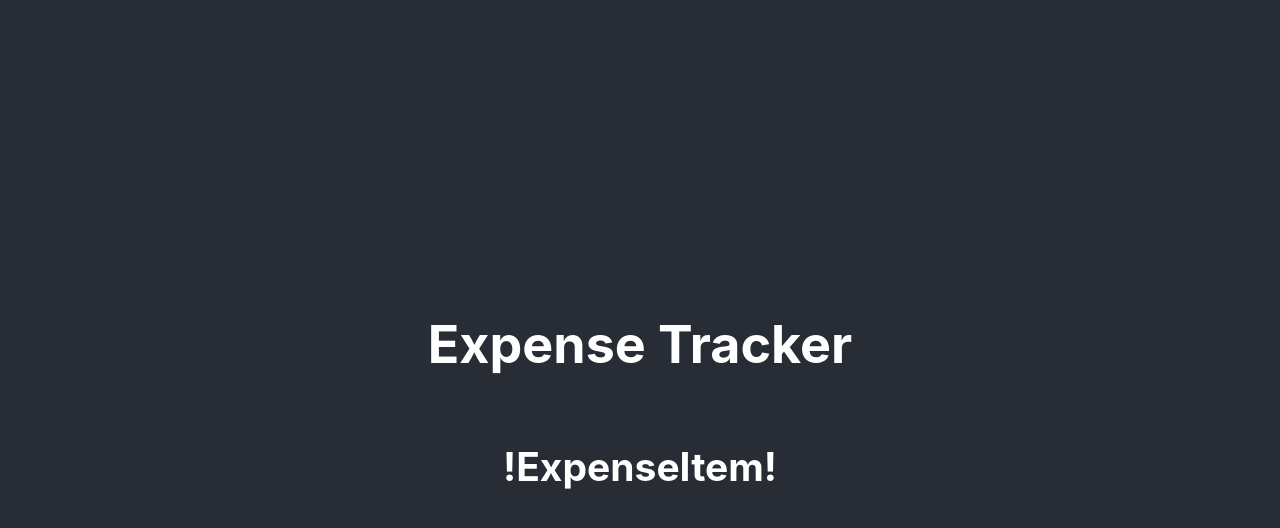
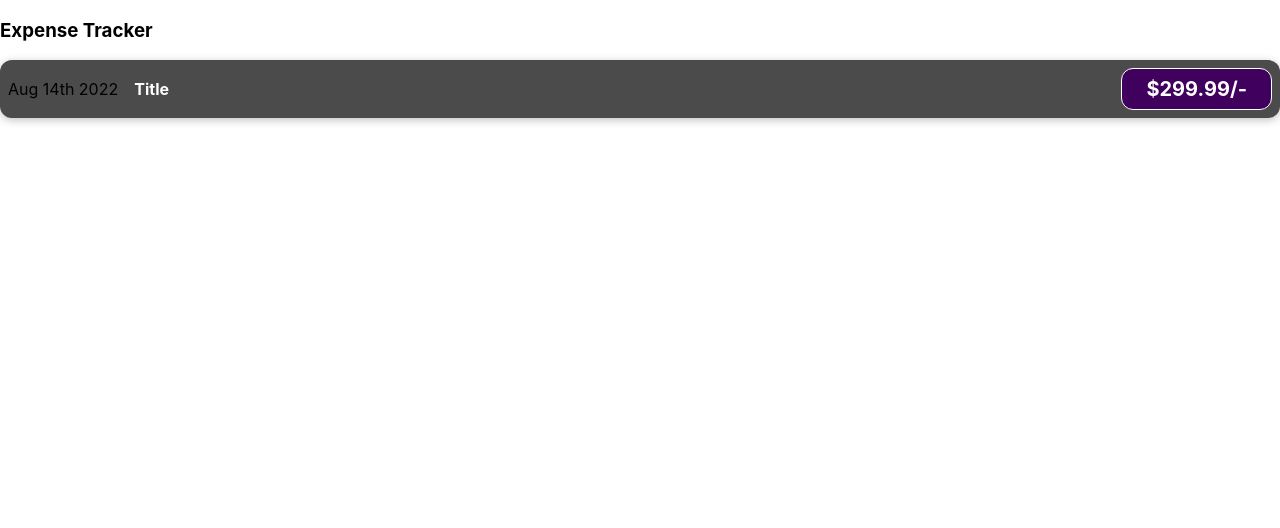
Before and after one commit to ads8046/reactjs-budget-tracker, a React (Create React App) app: page / in a window 1280 px wide. Shown: the top 528 px of the page. Built offline with nearby package versions, Linux system fonts and the light colour scheme.

Commit message:
Added basic CSS styling for the ExpenseItem component

```diff
--- a/src/App.css
+++ /dev/null
@@ -1,15 +0,0 @@
-.App {
-  text-align: center;
-}
-
-
-.App-header {
-  background-color: #282c34;
-  min-height: 100vh;
-  display: flex;
-  flex-direction: column;
-  align-items: center;
-  justify-content: center;
-  font-size: calc(10px + 2vmin);
-  color: white;
-}
--- a/src/App.js
+++ b/src/App.js
@@ -1,10 +1,9 @@
-import './App.css';
-import ExpenseItem from './components/ExpenseItem';
+import ExpenseItem from './components/ExpenseItemComponent/ExpenseItem';
 
 function App() {
   return (
     <div className='App-header'>
-        <h1>Expense Tracker</h1>
+        <h3>Expense Tracker</h3>
         <ExpenseItem />
     </div>
   );
--- a/src/components/ExpenseItem.js
+++ /dev/null
@@ -1,9 +0,0 @@
-
-const ExpenseItem = () => {
-
-    return (
-        <h2>!ExpenseItem!</h2>
-    );
-}
-
-export default ExpenseItem;
--- /dev/null
+++ b/src/components/ExpenseItemComponent/ExpenseItem.css
@@ -0,0 +1,56 @@
+.expense-item {
+    display: flex;
+    justify-content: space-between;
+    align-items: center;
+    box-shadow: 0 2px 8px rgba(0, 0, 0, 0.25);
+    padding: 0.5rem;
+    margin: 1rem 0;
+    border-radius: 12px;
+    background-color: #4b4b4b;
+  }
+
+  .expense-item__description {
+    display: flex;
+    flex-direction: column;
+    gap: 1rem;
+    align-items: flex-end;
+    flex-flow: column-reverse;
+    justify-content: flex-start;
+    flex: 1;
+  }
+
+  .expense-item h4 {
+    color: #3a3a3a;
+    font-size: 1rem;
+    flex: 1;
+    margin: 0 1rem;
+    color: white;
+  }
+
+  .expense-item__price {
+    font-size: 1rem;
+    font-weight: bold;
+    color: white;
+    background-color: #40005d;
+    border: 1px solid white;
+    padding: 0.5rem;
+    border-radius: 12px;
+  }
+
+  @media (min-width: 580px) {
+    .expense-item__description {
+      flex-direction: row;
+      align-items: center;
+      justify-content: flex-start;
+      flex: 1;
+    }
+
+    .expense-item__description h2 {
+      font-size: 1.25rem;
+    }
+
+    .expense-item__price {
+      font-size: 1.25rem;
+      padding: 0.5rem 1.5rem;
+    }
+  }
--- /dev/null
+++ b/src/components/ExpenseItemComponent/ExpenseItem.js
@@ -0,0 +1,15 @@
+import './ExpenseItem.css';
+
+const ExpenseItem = () => {
+    return (
+        <div className='expense-item'>
+            <div>Aug 14th 2022</div>
+            <div className='expense-item__description'>
+                <h4>Title</h4>
+                <div className='expense-item__price'>$299.99/-</div>
+            </div>
+        </div>
+    );
+}
+
+export default ExpenseItem;
```
